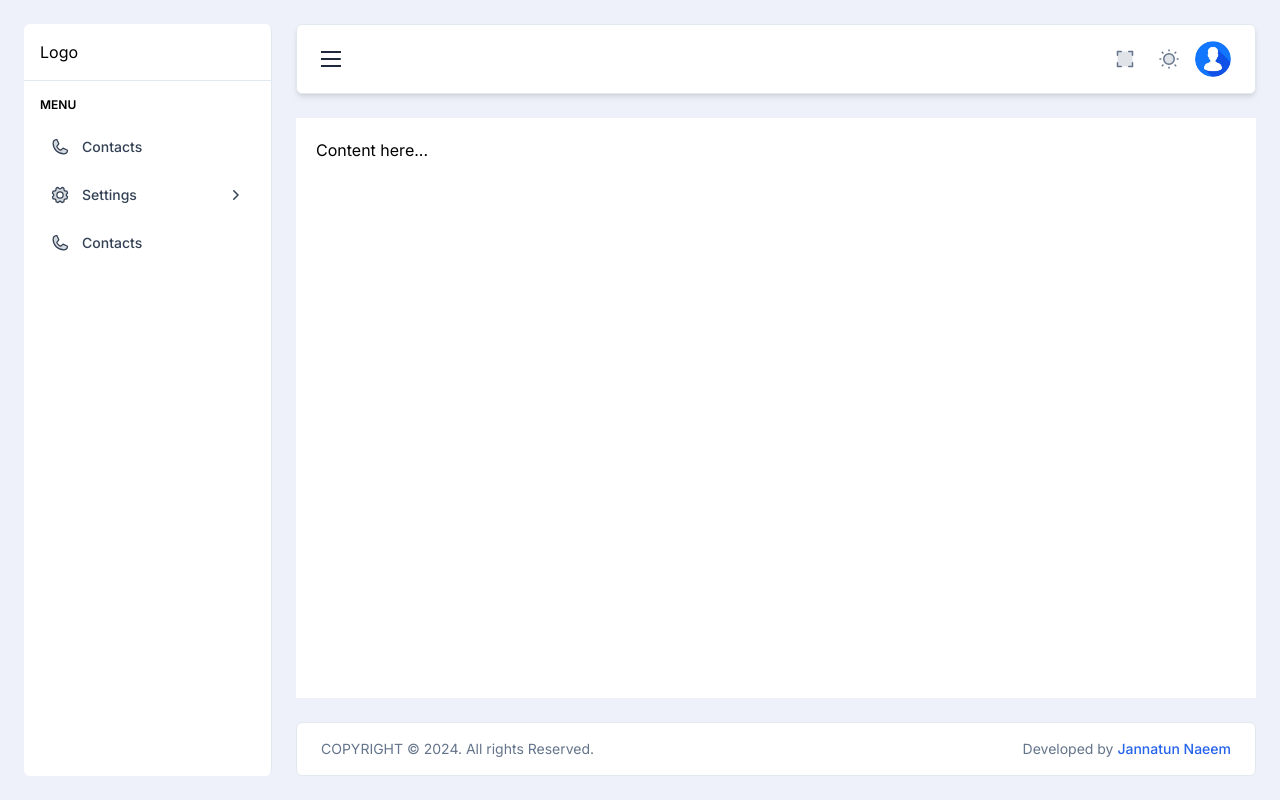
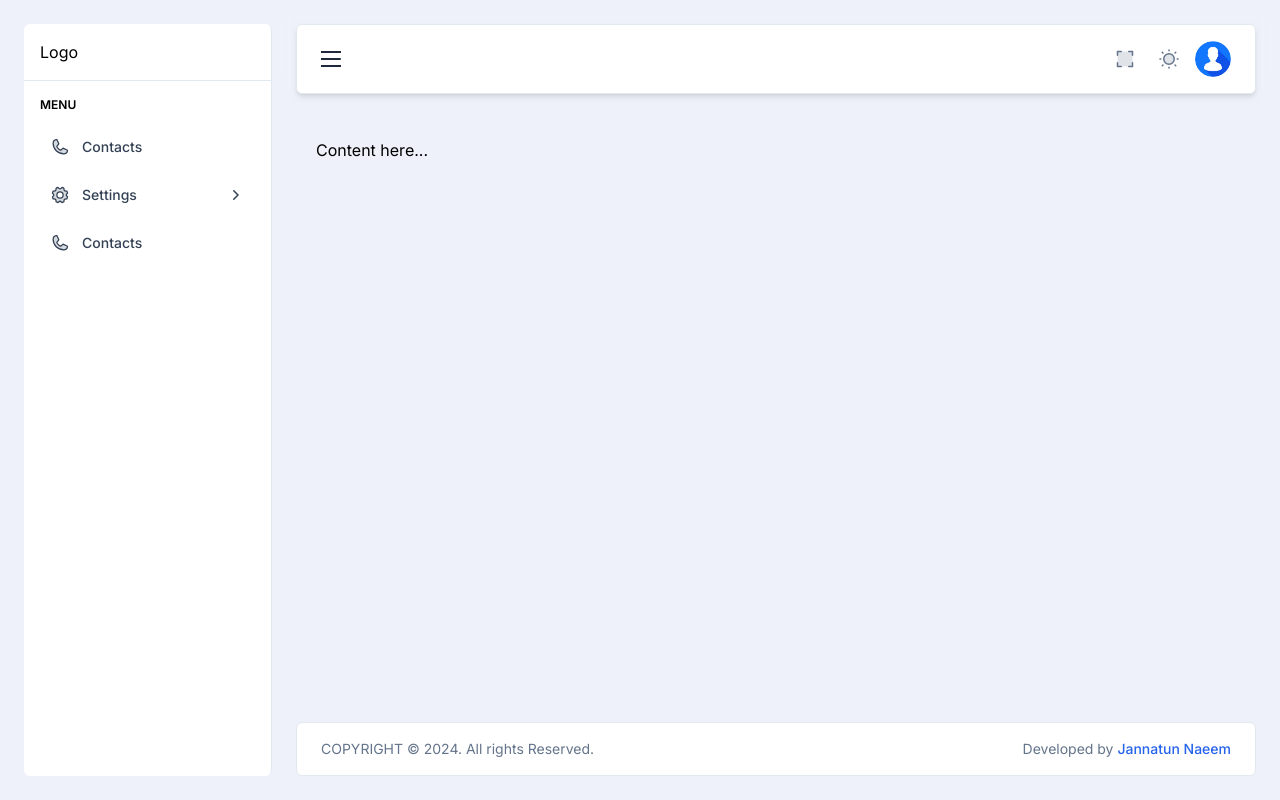
Before and after one commit to JannatunNaeem141/NextJS-Shadcn-TailwindCSS-Responsive-Dashboard-UI, a Next.js app: page / in a window 1280 px wide. Built offline with nearby package versions, Linux system fonts and the light colour scheme.

Commit message:
Header blur effect done and site structure padding update

```diff
--- a/app/page.tsx
+++ b/app/page.tsx
@@ -69,13 +69,13 @@ export default function Home() {
 
   return (
     <div className="flex">
-      <Sidebar isSidebarCollapsed={isSidebarCollapsed} setIsSidebarCollapsed={setIsSidebarCollapsed} onHoverSidebarCollapsed={onHoverSidebarCollapsed} setOnHoverSidebarCollapsed={setOnHoverSidebarCollapsed} onHoverOpenDropdown={onHoverOpenDropdown} setOnHoverOpenDropdown={setOnHoverOpenDropdown} openDropdown={openDropdown} setOpenDropdown={setOpenDropdown} isSheetOpen={isSheetOpen} setIsSheetOpen={setIsSheetOpen}  />
+      <Sidebar isSidebarCollapsed={isSidebarCollapsed} setIsSidebarCollapsed={setIsSidebarCollapsed} onHoverSidebarCollapsed={onHoverSidebarCollapsed} setOnHoverSidebarCollapsed={setOnHoverSidebarCollapsed} onHoverOpenDropdown={onHoverOpenDropdown} setOnHoverOpenDropdown={setOnHoverOpenDropdown} openDropdown={openDropdown} setOpenDropdown={setOpenDropdown} isSheetOpen={isSheetOpen} setIsSheetOpen={setIsSheetOpen} />
 
       <div className={`${isSidebarCollapsed ? 'xl:ml-[96px]' : 'xl:ml-[272px]'} w-full transition-margin duration-300`}>
-        <div className="sm:p-6 p-3 flex flex-col justify-between w-full min-h-svh">
+        <div className="flex flex-col justify-between w-full min-h-svh">
           <Header isSidebarCollapsed={isSidebarCollapsed} setIsSidebarCollapsed={setIsSidebarCollapsed} onHoverOpenDropdown={onHoverOpenDropdown} setOpenDropdown={setOpenDropdown} isSheetOpen={isSheetOpen} setIsSheetOpen={setIsSheetOpen} />
 
-          <main className="flex-1 sm:mt-6 mt-3 bg-card overflow-y-auto">
+          <main className="flex-1 sm:mt-6 mt-3 overflow-y-auto sm:px-6 px-3">
             {/* Use the components here and remove main tag bg color (^) */}
             <div className="p-5">Content here...</div>
           </main>
--- a/components/Footer.tsx
+++ b/components/Footer.tsx
@@ -1,7 +1,8 @@
 export default function Footer() {
   const currentYear = new Date().getFullYear();
   return (
-    <footer className="bg-card w-full sm:mt-6 mt-3 py-4 sm:px-6 px-3 rounded-md border border-default">
+    <footer className="w-full sm:p-6 p-3">
+      <div className="bg-card w-full py-4 sm:px-6 px-3 rounded-md border border-default">
         <div className="flex items-center sm:justify-between justify-center sm:flex-row flex-col text-muted">
           <p className="sm:mb-0 text-xs md:text-sm sm:text-start text-center">COPYRIGHT © {currentYear}. All rights Reserved.</p>
           <p className="mb-0 text-xs md:text-sm sm:text-start text-center">
@@ -11,6 +12,7 @@ export default function Footer() {
             </a>
           </p>
         </div>
+      </div>
     </footer>
   );
 }
--- a/components/Header.tsx
+++ b/components/Header.tsx
@@ -13,7 +13,8 @@ interface HeaderProps {
 
 export default function Header({ isSidebarCollapsed, setIsSidebarCollapsed, onHoverOpenDropdown, setOpenDropdown, isSheetOpen, setIsSheetOpen }: HeaderProps) {
   return (
-    <header className="bg-card w-full py-4 sm:px-6 px-3 rounded-md border border-default shadow-md sticky sm:top-6 top-3">
+    <header className="sm:pt-6 pt-3 sm:px-6 px-3 backdrop-blur rounded-b-md w-full sticky top-0 z-50">
+      <div className="bg-card w-full py-4 sm:px-6 px-3 rounded-md border border-default shadow-md">
         <div className="flex justify-between items-center gap-5">
           <div>
             <button
@@ -45,6 +46,7 @@ export default function Header({ isSidebarCollapsed, setIsSidebarCollapsed, onHo
             <ProfileInfo />
           </div>
         </div>
+      </div>
     </header>
   );
 }
--- a/components/Sidebar copy.tsx
+++ b/components/Sidebar copy.tsx
@@ -40,7 +40,7 @@ export default function Sidebar({ isSidebarCollapsed, setIsSidebarCollapsed, onH
     <>
       {/* Sidebar at XL device */}
       <aside
-        className="xl:block hidden fixed top-0 bottom-0 sm:p-6 p-3"
+        className="xl:block hidden fixed top-0 bottom-0 sm:py-6 py-3 sm:pl-6 pl-3"
         onMouseEnter={() => {
           if (isSidebarCollapsed && !onHoverSidebarCollapsed) {
             setIsSidebarCollapsed(false);
--- a/components/Sidebar.tsx
+++ b/components/Sidebar.tsx
@@ -86,7 +86,7 @@ export default function Sidebar({ isSidebarCollapsed, setIsSidebarCollapsed, onH
     <>
       {/* Sidebar at XL device */}
       <aside
-        className="xl:block hidden fixed top-0 bottom-0 sm:p-6 p-3"
+        className="xl:block hidden fixed top-0 bottom-0 sm:py-6 py-3 sm:pl-6 pl-3"
         onMouseEnter={() => {
           if (isSidebarCollapsed && !onHoverSidebarCollapsed) {
             setIsSidebarCollapsed(false);
```
Lines whose indentation alone changed are shown as unchanged.
